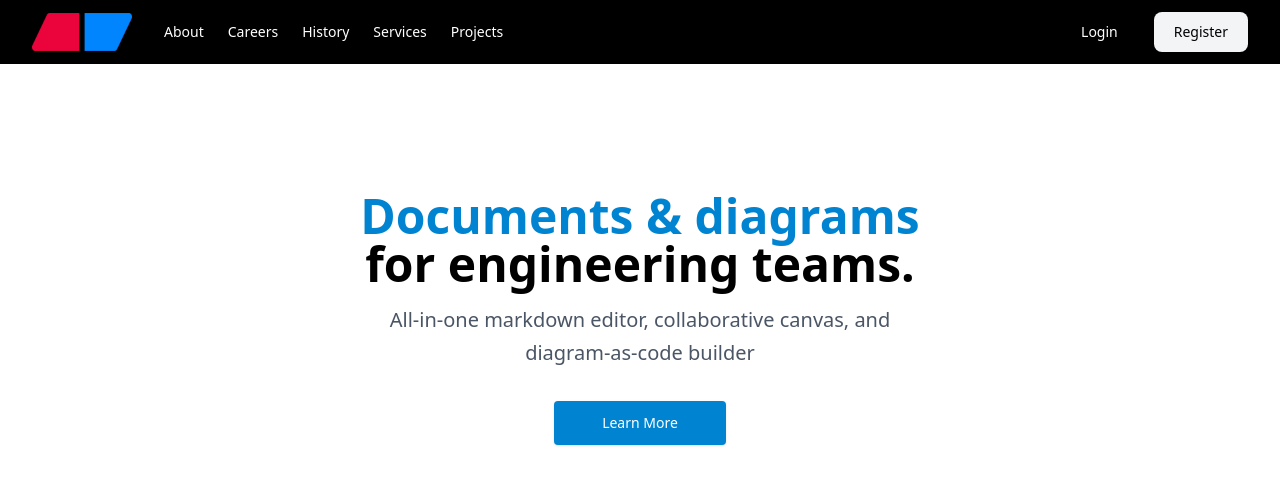
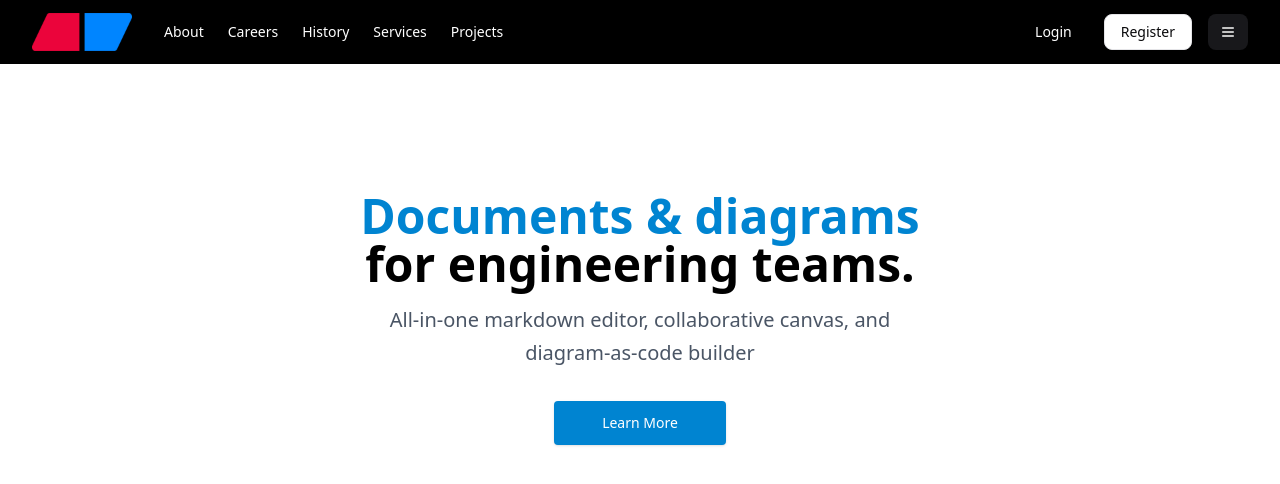
Before and after one commit to teanochka/griddy-schemes, a Next.js app: page / in a window 1280 px wide. Shown: the top 484 px of the page. Built offline with nearby package versions, Linux system fonts and the light colour scheme.

Commit message:
logout feature

```diff
--- a/app/(routes)/dashboard/page.tsx
+++ b/app/(routes)/dashboard/page.tsx
@@ -1,8 +1,17 @@
+'use client'
+
+import { Button } from '@/components/ui/button'
 import React from 'react'
+import { useAuth } from '../../composables/useAuth'
 
 function Dashboard() {
+  const { logout } = useAuth()
+
   return (
-    <div>Dashboard</div>
+    <div className="flex justify-between items-center p-4">
+      <div>Dashboard</div>
+      <Button onClick={logout}>Logout</Button>
+    </div>
   )
 }
 
--- a/app/(routes)/login/page.tsx
+++ b/app/(routes)/login/page.tsx
@@ -2,6 +2,7 @@
 
 import React, { useState } from 'react'
 import Link from 'next/link'
+import { Button } from '@/components/ui/button'
 import { useAuth } from '../../composables/useAuth'
 
 export default function Login() {
@@ -32,12 +33,12 @@ export default function Login() {
           <h2 className="text-2xl font-semibold text-gray-700 text-center">Brand</h2>
           <p className="text-xl text-gray-600 text-center">Welcome back!</p>
 
-          <button
+          <Button
             onClick={handleGoogleSignIn}
-            className="flex items-center justify-center mt-4 text-white rounded-lg shadow-md hover:bg-gray-100 w-full"
+            variant="outline"
+            className="flex items-center justify-center mt-4 w-full"
           >
-            <div className="px-4 py-3">
-              <svg className="h-6 w-6" viewBox="0 0 40 40">
+            <svg className="h-6 w-6 mr-2" viewBox="0 0 40 40">
                 <path
                   d="M36.3425 16.7358H35V16.6667H20V23.3333H29.4192C28.045 27.2142 24.3525 30 20 30C14.4775 30 10 25.5225 10 20C10 14.4775 14.4775 9.99999 20 9.99999C22.5492 9.99999 24.8683 10.9617 26.6342 12.5325L31.3483 7.81833C28.3717 5.04416 24.39 3.33333 20 3.33333C10.7958 3.33333 3.33335 10.7958 3.33335 20C3.33335 29.2042 10.7958 36.6667 20 36.6667C29.2042 36.6667 36.6667 29.2042 36.6667 20C36.6667 18.8825 36.5517 17.7917 36.3425 16.7358Z"
                   fill="#FFC107"
@@ -54,10 +55,9 @@ export default function Login() {
                   d="M36.3425 16.7358H35V16.6667H20V23.3333H29.4192C28.7592 25.1975 27.56 26.805 26.0133 27.9758C26.0142 27.975 26.015 27.975 26.0158 27.9742L31.1742 32.3392C30.8092 32.6708 36.6667 28.3333 36.6667 20C36.6667 18.8825 36.5517 17.7917 36.3425 16.7358Z"
                   fill="#1976D2"
                 />
-              </svg>
-            </div>
-            <h1 className="px-4 py-3 w-5/6 text-center text-gray-600 font-bold">Sign in with Google</h1>
-          </button>
+            </svg>
+            Sign in with Google
+          </Button>
 
           <div className="mt-4 flex items-center justify-between">
             <span className="border-b w-1/5 lg:w-1/4"></span>
@@ -94,13 +94,13 @@ export default function Login() {
             </div>
 
             <div className="mt-8">
-              <button
+              <Button
                 type="submit"
                 disabled={loading}
-                className="bg-gray-700 text-white font-bold py-2 px-4 w-full rounded hover:bg-gray-600 disabled:opacity-50"
+                className="w-full"
               >
                 {loading ? 'Logging in...' : 'Login'}
-              </button>
+              </Button>
             </div>
           </form>
 
--- a/app/(routes)/signup/page.tsx
+++ b/app/(routes)/signup/page.tsx
@@ -2,6 +2,7 @@
 
 import React, { useState } from 'react'
 import Link from 'next/link'
+import { Button } from '@/components/ui/button'
 import { useAuth } from '../../composables/useAuth'
 
 export default function SignUp() {
@@ -120,13 +121,13 @@ export default function SignUp() {
             </div>
 
             <div className="mb-6">
-              <button
+              <Button
                 type="submit"
                 disabled={loading}
-                className="w-full px-4 py-2 font-bold text-white bg-gray-700 rounded hover:bg-gray-600 disabled:opacity-50"
+                className="w-full"
               >
                 {loading ? 'Registering...' : 'Register Account'}
-              </button>
+              </Button>
             </div>
 
             <hr className="mb-4" />
--- a/app/_components/Header.tsx
+++ b/app/_components/Header.tsx
@@ -1,4 +1,6 @@
+import { Button } from '@/components/ui/button'
 import Image from 'next/image'
+import Link from 'next/link'
 import React from 'react'
 
 function Header() {
@@ -39,26 +41,20 @@ function Header() {
 
       <div className="flex items-center gap-4">
         <div className="sm:flex sm:gap-4">
-          <div
-            className="block rounded-md  px-5 py-2.5 text-sm font-medium
-            text-white transition "
+          <Link href="/login">
+            <Button variant="ghost" className="text-white hover:text-gray-100">
+              Login
+            </Button>
+          </Link>
 
-          >Login
-          </div>
-
-          <div
-            className="hidden rounded-md bg-gray-100
-            px-5 py-2.5 text-sm font-medium
-             text-black transition
-              hover:text-slate-800 sm:block"
-
-          >Register
-          </div>
+          <Link href="/signup">
+            <Button variant="outline" className="hidden sm:inline-flex">
+              Register
+            </Button>
+          </Link>
         </div>
 
-        <button
-          className="block rounded bg-gray-100 p-2.5 text-gray-600 transition hover:text-gray-600/75 md:hidden"
-        >
+        <Button>
           <span className="sr-only">Toggle menu</span>
           <svg
             xmlns="http://www.w3.org/2000/svg"
@@ -70,7 +66,7 @@ function Header() {
           >
             <path strokeLinecap="round" strokeLinejoin="round" d="M4 6h16M4 12h16M4 18h16" />
           </svg>
-        </button>
+        </Button>
       </div>
     </div>
   </div>
--- a/app/api/auth/login/route.ts
+++ b/app/api/auth/login/route.ts
@@ -18,14 +18,13 @@ export async function POST(request: NextRequest) {
       return NextResponse.json(data, { status: response.status })
     }
 
-    // Установить cookie на клиенте
     const res = NextResponse.json(data)
     if (data.access_token) {
       res.cookies.set('access_token', data.access_token, {
         httpOnly: false,
         secure: false,
         sameSite: 'lax',
-        maxAge: 60 * 60 * 5, // 5 часов
+        maxAge: 60 * 60 * 5,
       })
     }
 
```
